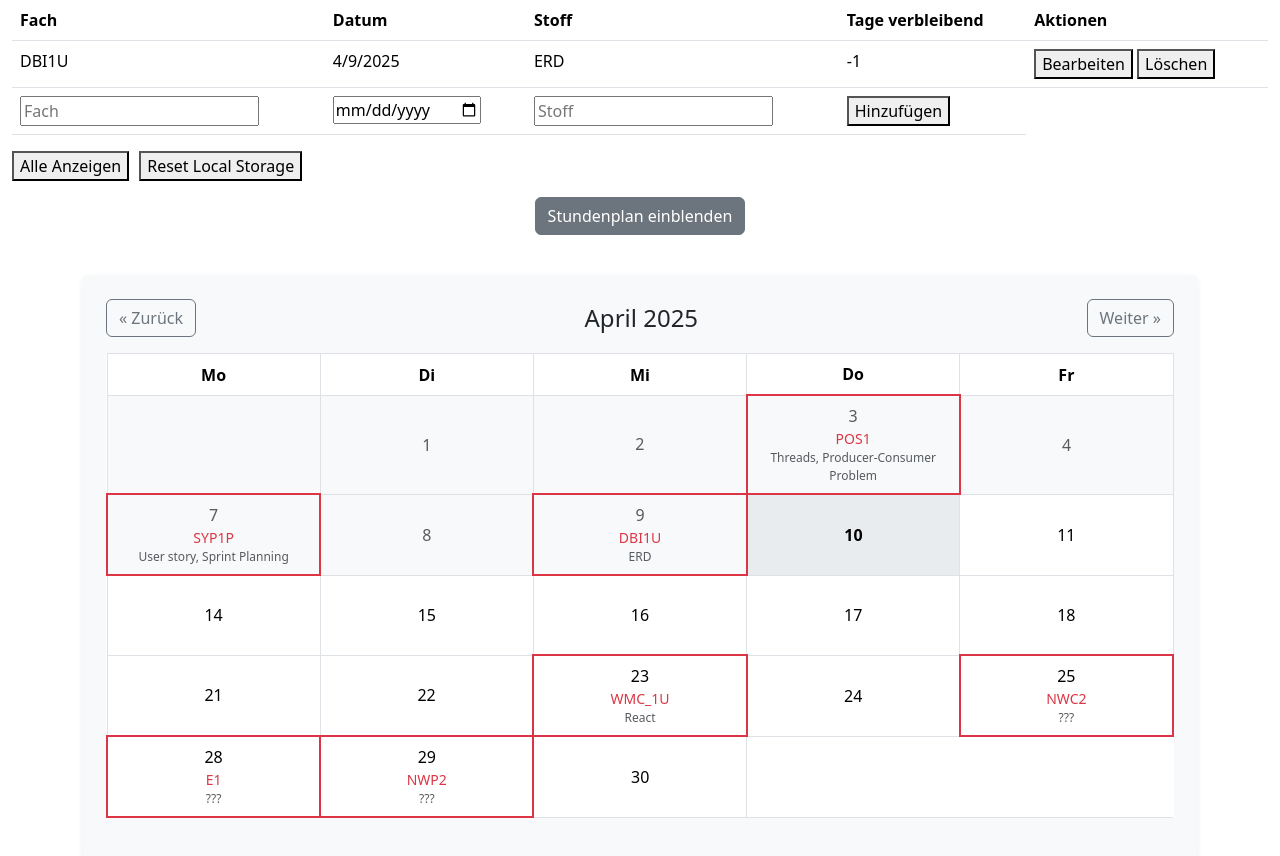
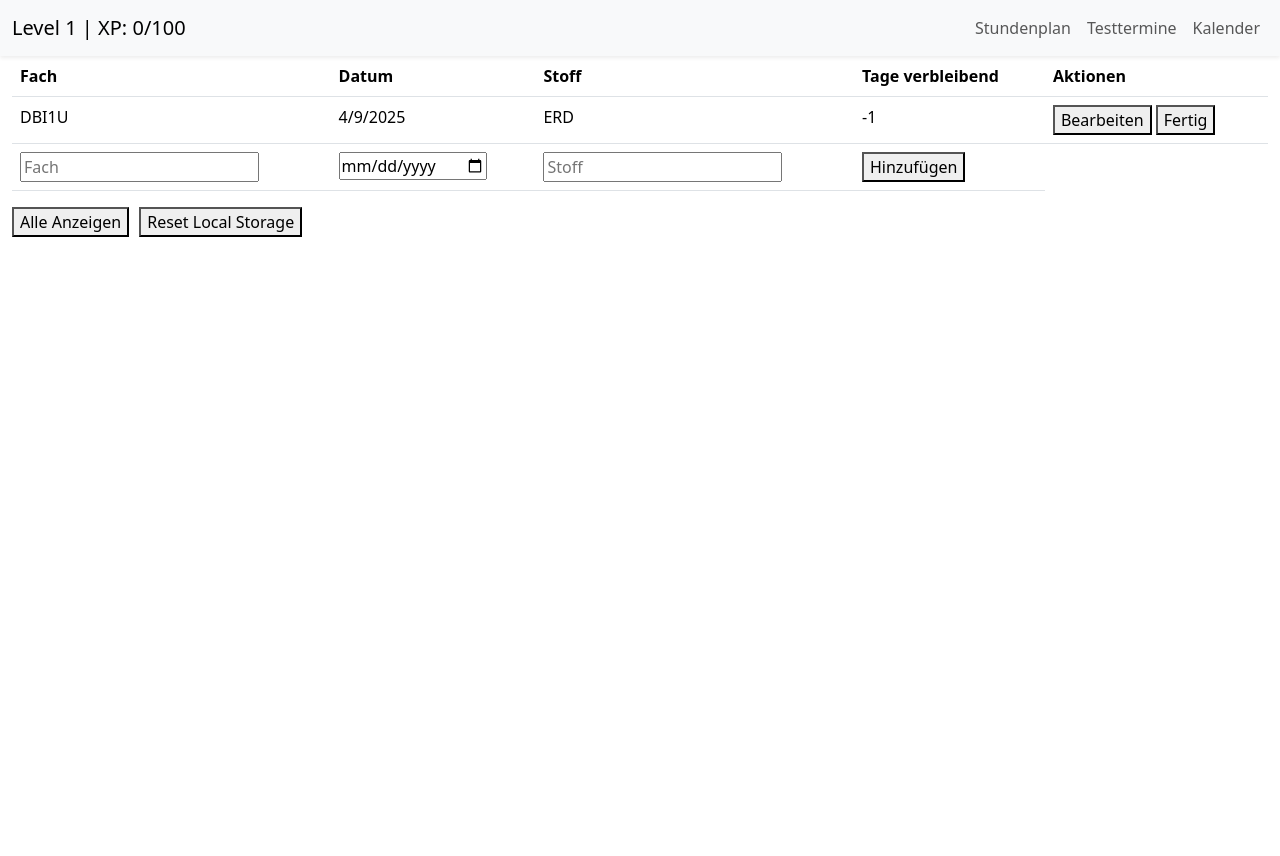
Before and after one commit to trenod22/klassen-organisations-app, a React (Vite) app: page / in a window 1280 px wide. After the commit the page ends 800 px from the top, so only its background shows below. Built offline with nearby package versions, Linux system fonts and the light colour scheme.

Commit message:
XP Animation + navbar

```diff
--- a/src/App.jsx
+++ /dev/null
@@ -1,17 +0,0 @@
-import MainSite from "./components/MainSite.js";
-import 'bootstrap/dist/css/bootstrap.min.css';
-import TimeTable from "./components/TimeTable/TimeTable.tsx";
-import {Card} from "react-bootstrap";
-import Calendar from "./components/Calendar.js";
-
-function App() {
-  return (
-      <>
-          <MainSite/>
-          <TimeTable/>
-          <Calendar/>
-      </>
-  )
-}
-
-export default App
--- /dev/null
+++ b/src/App.tsx
@@ -0,0 +1,33 @@
+import MainSite from "./components/MainSite.js";
+import 'bootstrap/dist/css/bootstrap.min.css';
+import Calendar from "./components/Calendar.js";
+import {Level} from "./components/Level.js";
+import TestterminTable from "./components/testermine/TestterminTable.js";
+import {useEffect, useState} from "react";
+import TimeTable from "./components/TimeTable/TimeTable";
+
+function App() {
+
+    const [display, setDisplay] = useState<string>(() => localStorage.getItem("lastDisplay") || "TestterminTable");
+    const [xp, setXp] = useState<number>(() => parseFloat(localStorage.getItem("xp")) || 0);
+
+    const addXp = (toAdd: number) => {
+        setXp(xp + toAdd);
+    }
+
+    useEffect(() => {
+        localStorage.setItem("lastDisplay", display);
+    }, [display]);
+
+    return (
+        <>
+            <Level setDisplay={setDisplay} xp={xp}/>
+            {display === "TestterminTable" && <TestterminTable addXp={addXp}/>}
+            {display === "TimeTable" && <TimeTable />}
+            {display === "Calendar" && <Calendar />}
+            {display === "MainSite" && <MainSite />}
+        </>
+    );
+}
+
+export default App;
--- /dev/null
+++ b/src/app.css
@@ -0,0 +1,11 @@
+@keyframes rainbowAnimation {
+    0% {
+        background-position: 0% 50%;
+    }
+    50% {
+        background-position: 100% 50%;
+    }
+    100% {
+        background-position: 0% 50%;
+    }
+}
--- /dev/null
+++ b/src/components/Level.tsx
@@ -0,0 +1,30 @@
+import { useState, useEffect } from "react";
+import 'bootstrap/dist/css/bootstrap.min.css';
+
+interface LevelProps {
+    setDisplay: (page: string) => void,
+    xp: number
+}
+
+export const Level: React.FC<LevelProps> = (Props) => {
+    const {setDisplay, xp} = Props;
+    const level = Math.floor(xp / 100) + 1;
+    const progress = xp % 100;
+
+    useEffect(() => {
+        localStorage.setItem("xp", xp);
+    }, [xp]);
+
+    return (
+        <nav className="navbar navbar-expand-lg navbar-light bg-light shadow-sm sticky-top">
+            <div className="container-fluid justify-content-between">
+                <span className="navbar-brand">Level {level} | XP: {progress.toFixed(0)}/100</span>
+                <div className="navbar-nav">
+                    <button className="nav-link btn btn-link" onClick={() => setDisplay("TimeTable")}>Stundenplan</button>
+                    <button className="nav-link btn btn-link" onClick={() => setDisplay("TestterminTable")}>Testtermine</button>
+                    <button className="nav-link btn btn-link" onClick={() => setDisplay("Calendar")}>Kalender</button>
+                </div>
+            </div>
+        </nav>
+    );
+};
--- a/src/components/TimeTable/TimeTable.tsx
+++ b/src/components/TimeTable/TimeTable.tsx
@@ -7,7 +7,6 @@ import "./TimeTable.css";
 const days = ["Woche", "Montag", "Dienstag", "Mittwoch", "Donnerstag", "Freitag"];
 
 const TimeTable: React.FC = () => {
-    const [toggled, setToggled] = useState<boolean>(false);
     const [schedule, setSchedule] = useState<string[][]>([]);
     const [selectedDay, setSelectedDay] = useState<string>("Woche");
 
@@ -47,16 +46,8 @@ const TimeTable: React.FC = () => {
 
     return (
         <div className="container text-center mt-3">
-            <button
-                type="button"
-                className="btn btn-secondary mb-3"
-                onClick={() => setToggled(!toggled)}
-            >
-                Stundenplan einblenden
-            </button>
-
             <AnimatePresence>
-                {toggled && (
+                {
                     <motion.div
                         className="w-100 d-flex flex-column align-items-center"
                         initial={{ opacity: 0, scale: 0.8, y: -20 }}
@@ -130,7 +121,7 @@ const TimeTable: React.FC = () => {
                             </tbody>
                         </motion.table>
                     </motion.div>
-                )}
+                }
             </AnimatePresence>
         </div>
     );
--- a/src/components/testermine/Testtermin.tsx
+++ b/src/components/testermine/Testtermin.tsx
@@ -64,7 +64,7 @@ const Testtermin: React.FC<TestterminProps> = ({ fach = "Kein Fach", datum, stof
                     <td>
                         <button onClick={() => pressEdit()}>Bearbeiten</button>
                         <span> </span>
-                        <button onClick={() => onDelete({ fach, datum, stoff })}>Löschen</button>
+                        <button onClick={() => onDelete({ fach, datum, stoff })}>Fertig</button>
                     </td>
                 </>
             )}
--- a/src/components/testermine/TestterminTable.tsx
+++ b/src/components/testermine/TestterminTable.tsx
@@ -1,12 +1,19 @@
 import React, { useState, useEffect } from 'react';
 import Testtermin from "./Testtermin";
 import "./css/TestterminTable.css";
+import { motion, AnimatePresence } from "framer-motion";
+import "../../app.css"
+
 
 type TestterminData = {
     fach: string;
     datum: Date;
     stoff: string;
 };
+
+interface TableProps {
+    addXp: (xp:number) => void
+}
 
 const localStorageKey = "testtermine";
 
@@ -52,12 +59,37 @@ const calculateDaysRemaining = (testDate: Date) => {
     return Math.ceil(timeDiff / (1000 * 60 * 60 * 24));
 };
 
-const TestterminTable: React.FC = () => {
+const TestterminTable: React.FC<TableProps> = (Props) => {
     const [testtermine, setTesttermine] = useState<TestterminData[]>(loadFromLocalStorage());
     const [newFach, setNewFach] = useState("");
     const [newDatum, setNewDatum] = useState("");
     const [newStoff, setNewStoff] = useState("");
     const [showAll, setShowAll] = useState(false);
+    const [xpPopup, setXpPopup] = useState<number | null>(null);
+    const [gradient, setGradient] = useState<string>("");
+    const [colorUsed, setColorUsed] = useState<number>(0);
+
+    const generateRandomColor = () => {
+        const randomColor = () => {
+            let color = Math.floor(Math.random() * 16777215).toString(16);
+            if(color.length < 6){
+                for(let i = color.length; i < 6; i++){
+                    color = "0" + color;
+                }
+            }else{
+                color = color.slice(0, 6);
+            }
+            return "#" + color;
+        };
+        return `linear-gradient(135deg, ${randomColor()}, ${randomColor()}, ${randomColor()}, ${randomColor()})`;
+    };
+
+
+    const {addXp} = Props;
+
+    useEffect(() => {
+        setGradient(generateRandomColor());
+    }, [colorUsed]);
 
     useEffect(() => {
         localStorage.setItem(localStorageKey, JSON.stringify(testtermine));
@@ -97,20 +129,24 @@ const TestterminTable: React.FC = () => {
     };
 
     const deleteTesttermin = (testToDelete: TestterminData) => {
+        const earnedXp = Math.floor(Math.random() * 50 + 10);
+        addXp(earnedXp);
+        setXpPopup(earnedXp);
+        setColorUsed(colorUsed+1);
+        setTimeout(() => setXpPopup(null), 1500);
+
         const updatedList = testtermine.filter(test =>
             !(test.fach === testToDelete.fach &&
                 test.stoff === testToDelete.stoff &&
                 test.datum.getTime() === testToDelete.datum.getTime())
         );
         setTesttermine(updatedList);
+        localStorage.setItem(localStorageKey, JSON.stringify(updatedList));
     };
 
 
     const editTesttermin = (oldTest: TestterminData, updatedTest: TestterminData) => {
         setTesttermine((prevTests) => {
-
-
-
             const updatedList = prevTests.map((test) => {
                 const isSameTest =
                     test.fach === oldTest.fach &&
@@ -173,6 +209,40 @@ const TestterminTable: React.FC = () => {
                 </tr>
                 </tbody>
             </table>
+            <AnimatePresence>
+                {xpPopup !== null && (
+                    <motion.div
+                        initial={{ opacity: 0, y: -30 }}
+                        animate={{ opacity: 1, y: 0 }}
+                        exit={{ opacity: 0, y: -30 }}
+                        transition={{
+                            duration: 1,
+                            ease: "easeInOut",
+                        }}
+                        style={{
+                            position: "fixed",
+                            top: "80px",
+                            right: "30px",
+                            padding: "12px 24px",
+                            borderRadius: "12px",
+                            fontSize: "18px",
+                            fontWeight: "bold",
+                            color: "white",
+                            zIndex: 1000,
+                            boxShadow: "0 4px 12px rgba(0, 0, 0, 0.2)",
+                            letterSpacing: "0.5px",
+                            display: "flex",
+                            alignItems: "center",
+                            justifyContent: "center",
+                            backgroundImage: gradient,
+                            backgroundSize: "200% 200%",
+                            animation: "rainbowAnimation 5s linear infinite",
+                        }}
+                    >
+                        +20 XP 🚀
+                    </motion.div>
+                )}
+            </AnimatePresence>
             <div style={{ display: "flex", gap: "10px", marginBottom: "10px" }}>
                 <button onClick={() => setShowAll(!showAll)}>
                     {showAll ? "Nur Nächste 10 Tage" : "Alle Anzeigen"}
--- a/src/main.jsx
+++ b/src/main.tsx
@@ -1,6 +1,6 @@
 import { StrictMode } from 'react'
 import { createRoot } from 'react-dom/client'
-import App from './App.jsx'
+import App from './App.js'
 
 createRoot(document.getElementById('root')).render(
     <StrictMode>
```
